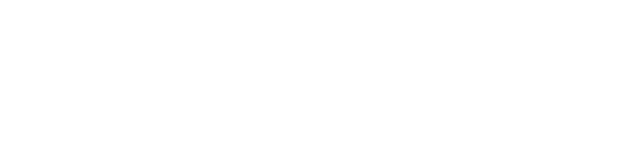
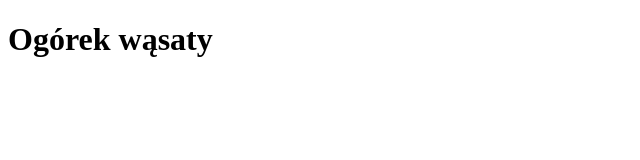
Before and after one commit to Iwona-Maraszkiewicz/learning-git-2, a plain HTML site: page index.html in a window 1280 px wide. Shown: the whole page, without its empty margins (0-640 px from the left). Drawn offline with Linux system fonts and the light colour scheme.

Commit message:
Add header

```diff
--- a/index.html
+++ b/index.html
@@ -10,6 +10,8 @@
       <link rel="stylesheet" href="style.css">
   </head>
   <body>
-
+	   <div>
+       <h1>Ogórek wąsaty<h2>
+     </div>
 	</body>
 	</html>
```
